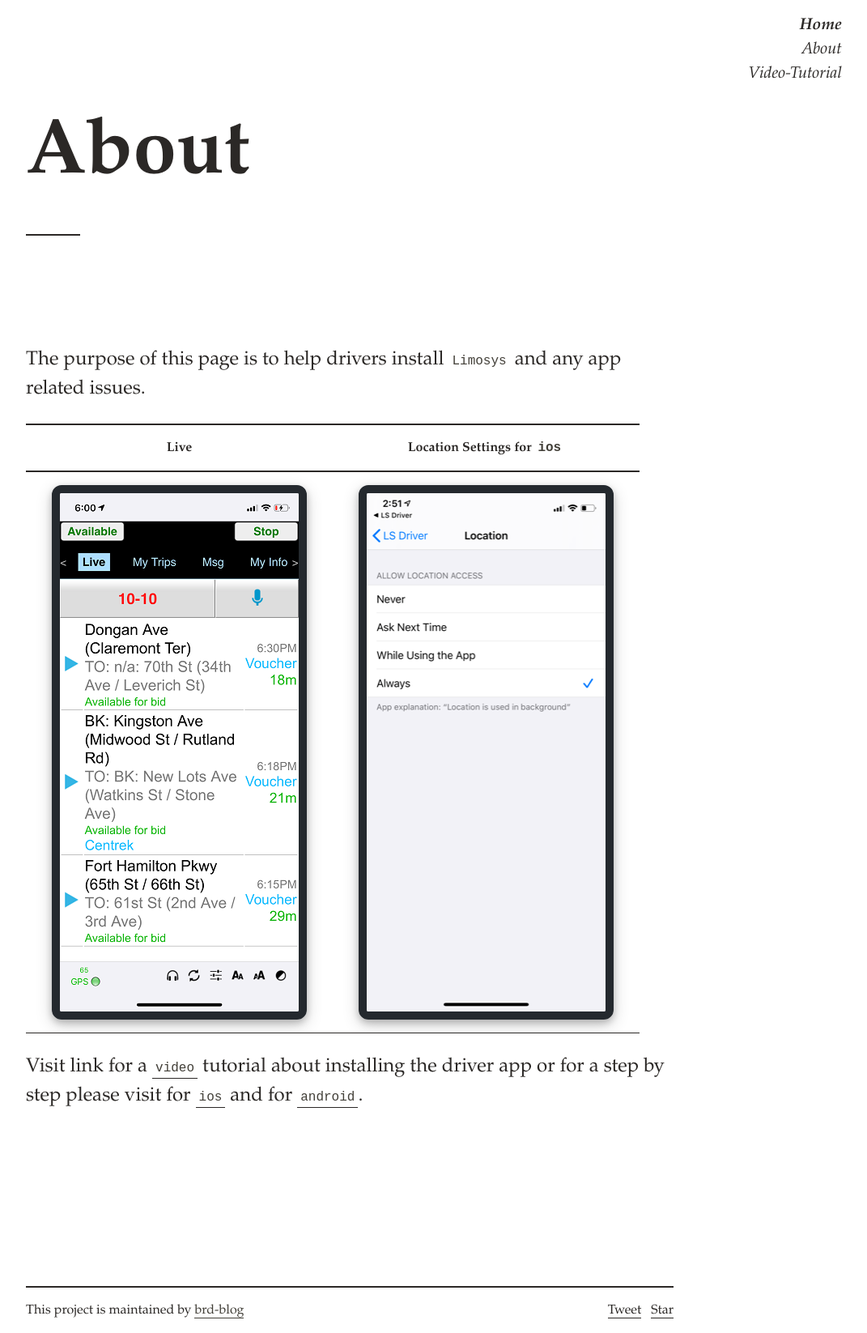
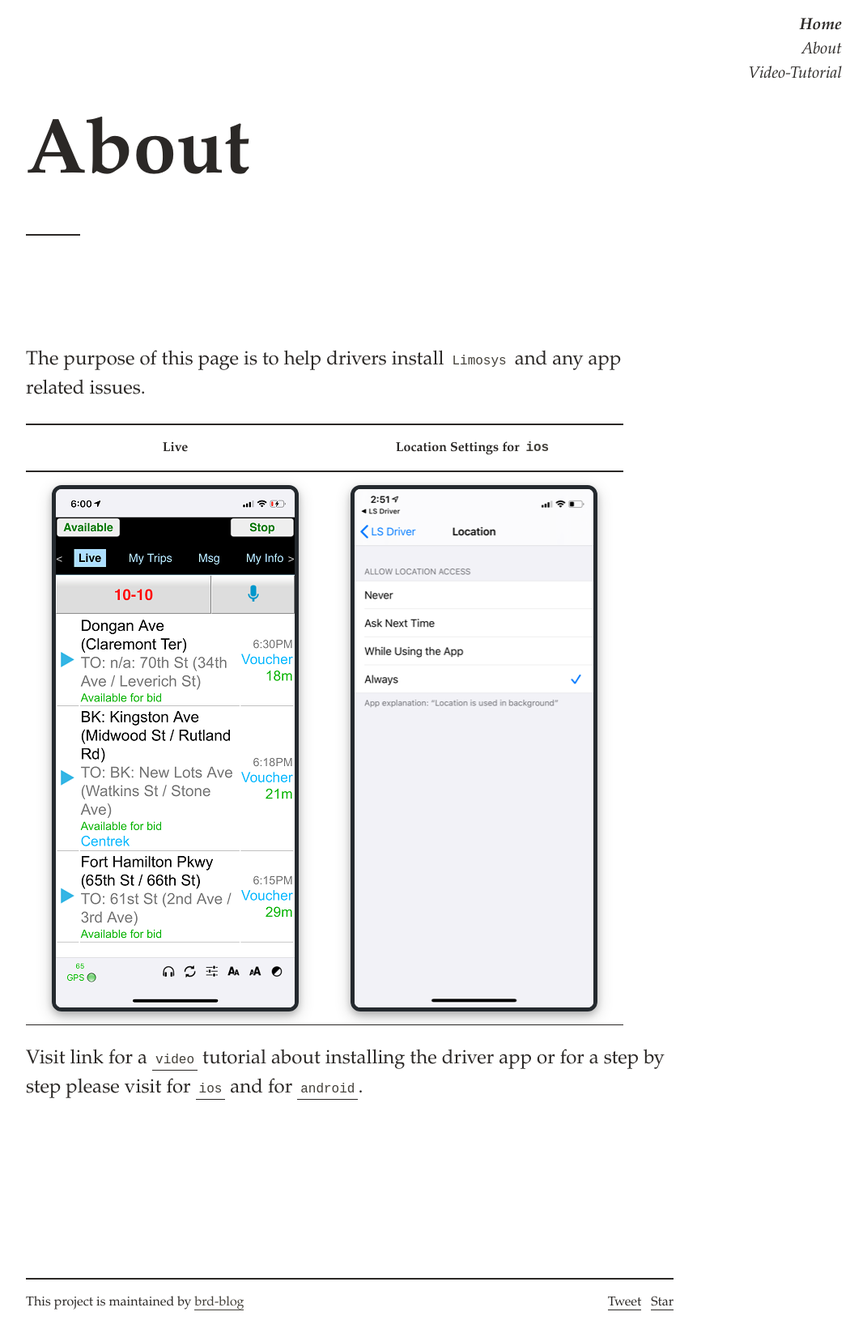
Before and after one commit to brd-blog/info-site, a Jekyll site: the page built from about.markdown, in a window 1280 px wide. Shown: the whole page at 81% size, without its empty margins (208-1279 px from the left). Built offline with Jekyll 4.4.1, drawn with Linux system fonts in a browser that asks for light colours; comment, search, counter and statistics services are not loaded.

Commit message:
img border

```diff
--- a/_sass/_components.scss
+++ b/_sass/_components.scss
@@ -59,13 +59,13 @@ code {
   }
 
   img[alt="screenshot"] {
-    border: 10px solid #24292E;
+    border: 5px solid #24292E;
     border-radius: 12px;
     box-shadow: 0 4px 8px 0 rgba(0,0,0,0.2), 0 6px 20px 0 rgba(0,0,0,0.19);
   }
 
   img[alt="screenshot2"] {
-    border: 10px solid #24292E;
+    border: 5px solid #24292E;
     border-radius: 12px;
     box-shadow: 0 4px 8px 0 rgba(0,0,0,0.2), 0 6px 20px 0 rgba(0,0,0,0.19);
 
```
